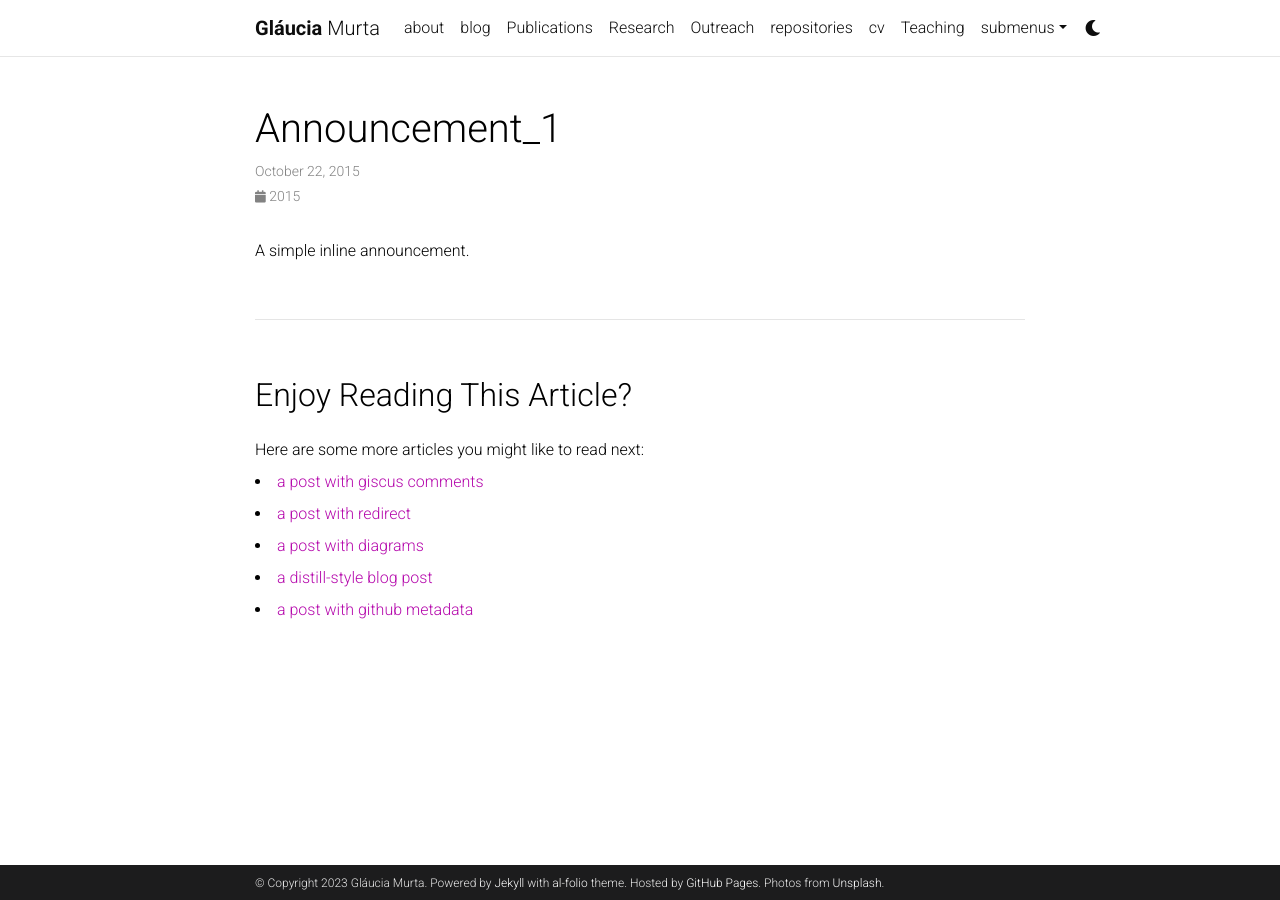
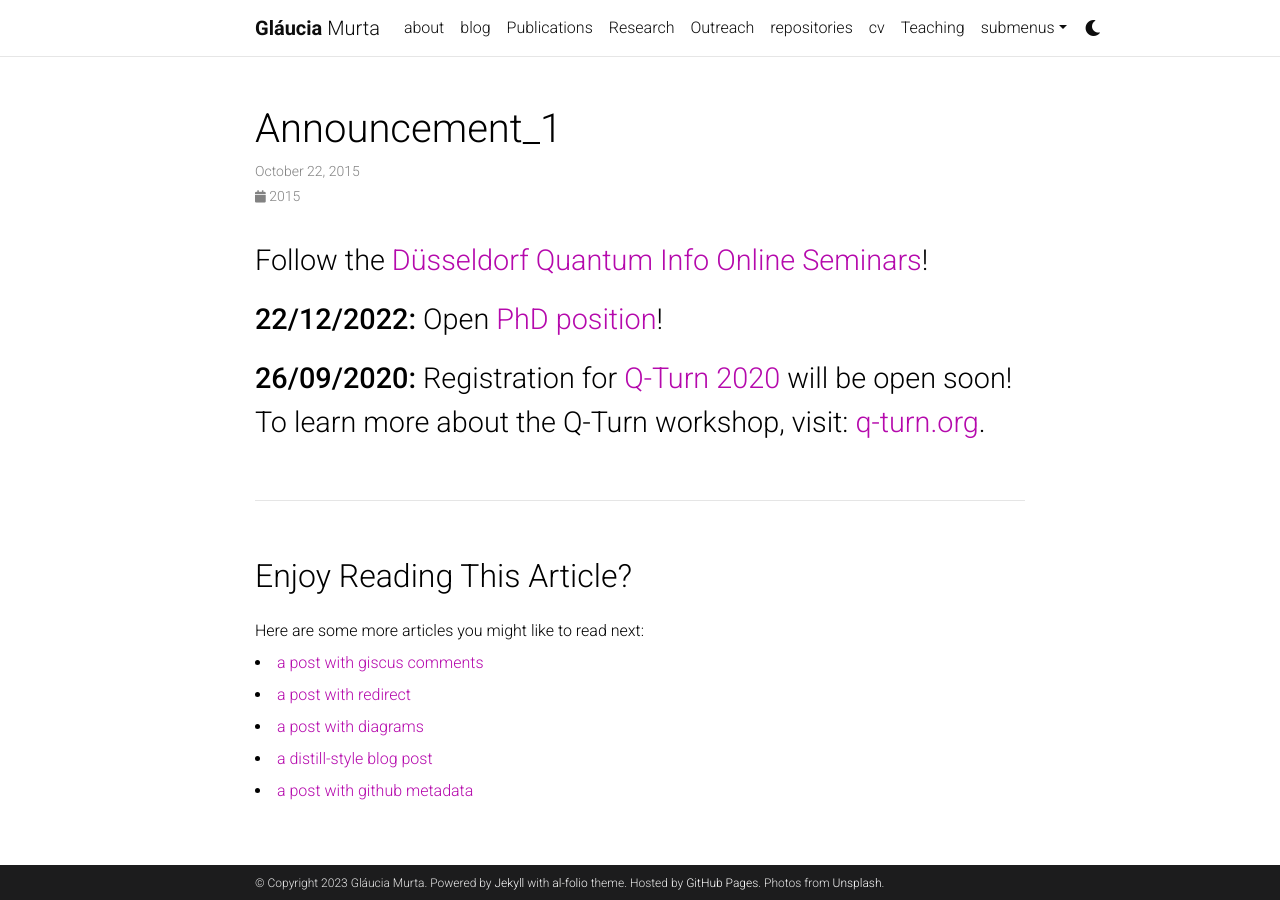
Before and after one commit to glauciamg/glauciamg.github.io, a Jekyll site: the page built from _news/announcement_1.md, in a window 1280 px wide. Built offline with Jekyll 4.4.1, drawn with Linux system fonts in a browser that asks for light colours; comment, search, counter and statistics services are not loaded; a style sheet for code colours, icons or effects is not loaded.

Commit message:
Update announcement_1.md

```diff
--- a/_news/announcement_1.md
+++ b/_news/announcement_1.md
@@ -4,4 +4,6 @@ date: 2015-10-22 15:59:00-0400
 inline: true
 ---
 
-A simple inline announcement.
+<p style="font-size:1.8rem">Follow the <a href="https://www.tp3.hhu.de/duesseldorf-quantum-info-online-seminars.html">Düsseldorf Quantum Info Online Seminars</a>!
+<p style="font-size:1.8rem"><strong>22/12/2022:</strong> Open <a href="http://glauciamurta.com/news/open-position/">PhD position</a>!</p>
+<p style="font-size:1.8rem"><strong>26/09/2020:</strong> Registration for <a href="https://www.q-turn.org/">Q-Turn 2020</a> will be open soon! To learn more about the Q-Turn workshop, visit: <a href="https://www.q-turn.org/">q-turn.org</a>.</p>
```
